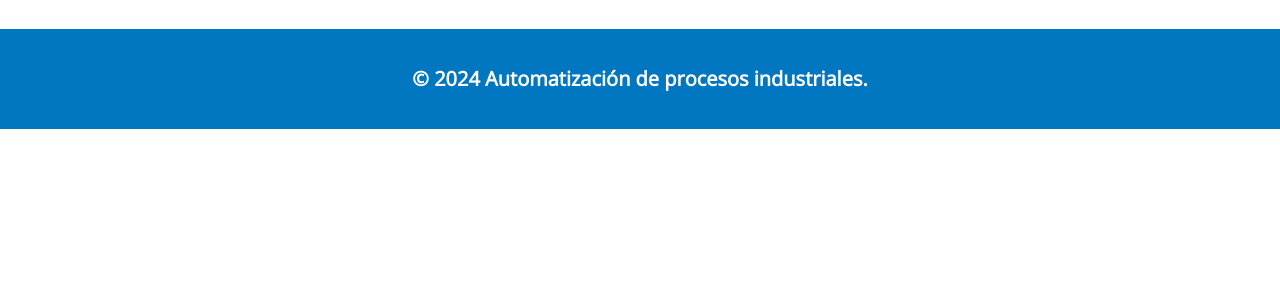
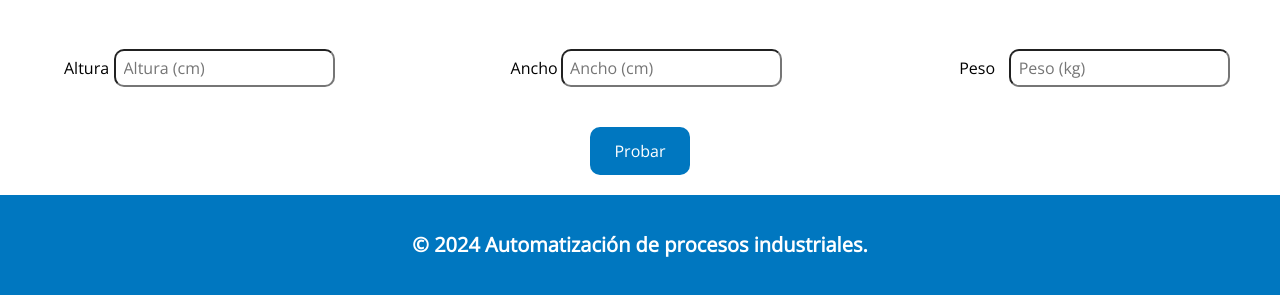
Before and after one commit to axelporras1010/firebase_simulacion_pesado, a plain HTML site: page src/simulacion.html in a window 1280 px wide. Shown: the part 505-800 px from the top of the page. Drawn offline with nearby package versions, Linux system fonts and the light colour scheme.

Commit message:
Formulario

```diff
--- a/src/css/styles.css
+++ b/src/css/styles.css
@@ -122,3 +122,40 @@ img{
     font-size: 3rem;
     font-weight: 700;
 }
+/* Formulario */
+.formulario{
+    display: flex;
+    flex-direction: column;
+    gap: 2rem;
+    margin: 2rem 0;
+}
+.datos{
+    display: flex;
+    justify-content: space-between;
+    margin-top: 2rem;
+    width: 100%;
+}
+.campo{
+    display: flex;
+    margin-bottom: 2rem;
+    align-items: center;
+}
+.campo label{
+    flex: 0 0 5rem;
+}
+.campo input{
+    flex: calc(1/2rem);
+    padding: calc(3rem/4);
+    border-radius: 1rem;
+}
+.enviar{
+    text-align: center;
+}
+.btn-enviar{
+    background-color: var(--azul);
+    color: var(--blanco);
+    padding: 1.5rem;
+    border: none;
+    width: 10rem;
+    border-radius: 1rem;
+}
--- a/src/simulacion.html
+++ b/src/simulacion.html
@@ -29,7 +29,25 @@
     <!-- Container principal que contendra una simulacion del proceso luego de introducir datos a la base de datos -->
     <main class="container">
         <h2>Simulación del proceso</h2>
-
+        <form class="formulario" >
+            <div class="datos">
+                <div class="campo">
+                    <label for="altura">Altura</label>
+                    <input type="number" id="altura" placeholder="Altura (cm)">
+                </div>
+                <div class="campo">
+                    <label for="ancho">Ancho</label>
+                    <input type="number" id="ancho" placeholder="Ancho (cm)">
+                </div>
+                <div class="campo">
+                    <label for="peso">Peso</label>
+                    <input type="number" id="peso" placeholder="Peso (kg)">
+                </div>
+            </div>
+            <div class="enviar">
+                <input class="btn-enviar" type="submit" value="Probar">
+            </div>
+        </form>
     </main>
     <footer class="footer">
         <p>&copy; 2024 Automatización de procesos industriales. </p>
```
